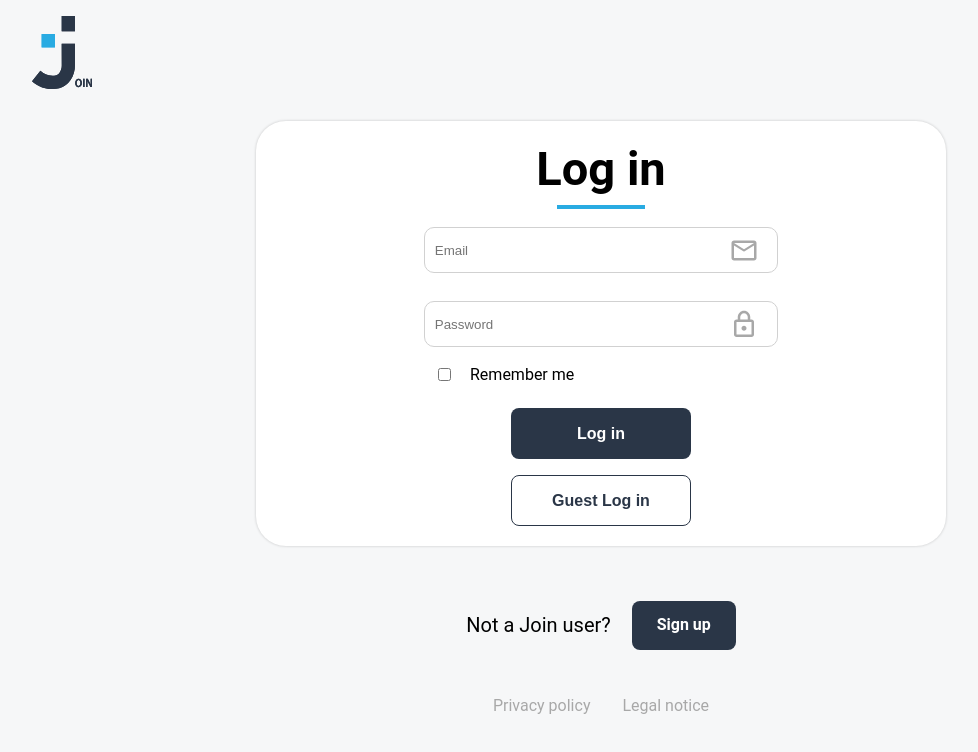
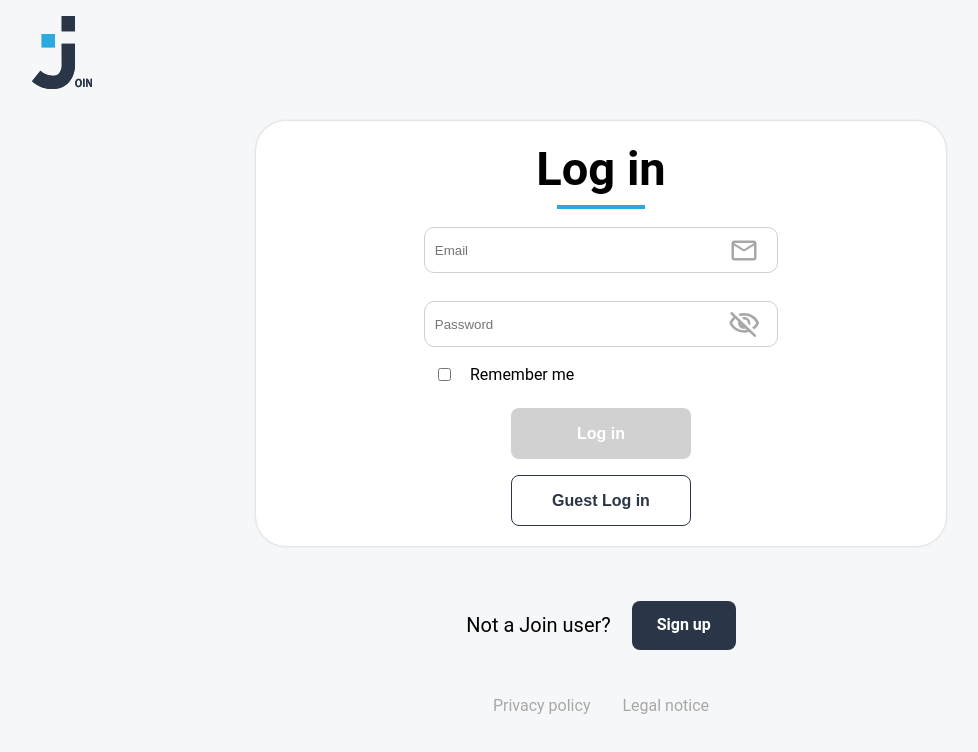
Before and after one commit to MarijanDupkovic/Join, an Angular app: page /login in a window 1280 px wide. Shown: the top 752 px of the page, without its empty margins (39-1017 px from the left). Built offline with nearby package versions, Linux system fonts and the light colour scheme.

Commit message:
Added formcontrols on signin

```diff
--- a/src/app/components/Authentication/sign-in/sign-in.component.html
+++ b/src/app/components/Authentication/sign-in/sign-in.component.html
@@ -1,8 +1,7 @@
-
 <ng-container *ngIf="isAnimation">
 
-  <div class="frame sign-in"  >
-    <div class="main-container" >
+  <div class="frame sign-in">
+    <div class="main-container">
       <div>
         <h1>Log in</h1>
         <hr>
@@ -15,9 +14,9 @@
           <img src="../../../../assets/img/inputs/mail.svg" alt="">
         </div>
         <div class="w-100 input-frame">
-          <input type="password" id="password" formControlName="password" class="form-control" placeholder="Password"
-            autocomplete="false">
-          <img src="../../../../assets/img/inputs/lock.svg" alt="">
+          <input id="password" [type]="showPassword ? 'password' : 'text'" formControlName="password"
+            class="form-control" placeholder="Password" autocomplete="false">
+          <img [src]="showPassword ? '../../../../assets/img/inputs/visibility_off.svg' : '../../../../assets/img/inputs/visibility.svg'" alt="" (click)="toggleShowPassword()">
         </div>
         <div class="checkBox-frame">
           <input type="checkbox" formControlName="remember" id="remember-me"> <span>Remember me</span>
@@ -25,11 +24,9 @@
 
 
         <div class="btn-frame">
-          <button type="submit" class="blue-btn">Log in</button>
+          <button type="submit" class="blue-btn" [disabled]="!signInForm.valid" [class.disabled]="!signInForm.valid">Log in</button>
           <button class="white-btn">Guest Log in</button>
         </div>
-
-
       </form>
     </div>
     <div class="toSignUp-frame">
--- a/src/app/components/Authentication/sign-in/sign-in.component.scss
+++ b/src/app/components/Authentication/sign-in/sign-in.component.scss
@@ -15,7 +15,7 @@ input[type="text"], input[type="password"], input[type="email"]{
   border-radius: 10px;
   outline: none;
   height: 24px;
-
+  cursor: pointer;
   &:focus {
     border: 1px solid #29ABE2;
   }
@@ -32,6 +32,9 @@ input[type="text"], input[type="password"], input[type="email"]{
     top:10;
     right: 5%;
     width: 30px;
+  }
+  .ng-invalid.ng-dirty{
+    border: 1px solid red;
   }
 }
 
@@ -108,3 +111,9 @@ form {
     height: calc(100vh - 80px - 80px) !important;
   }
 }
+
+.disabled{
+  cursor: not-allowed;
+  background-color: #D1D1D1;
+  color: #fff;
+}
--- a/src/app/components/Authentication/sign-in/sign-in.component.ts
+++ b/src/app/components/Authentication/sign-in/sign-in.component.ts
@@ -1,7 +1,7 @@
 import { CommonModule } from '@angular/common';
 import { HttpClient } from '@angular/common/http';
 import { Component } from '@angular/core';
-import { FormControl, FormGroup, ReactiveFormsModule } from '@angular/forms';
+import { FormControl, FormGroup, ReactiveFormsModule, Validators } from '@angular/forms';
 import { AuthService } from '../../../services/auth.service';
 import { Router } from '@angular/router';
 import { AnimationServiceService } from '../../../services/animation-service.service';
@@ -15,17 +15,37 @@ import { AnimationServiceService } from '../../../services/animation-service.ser
 })
 export class SignInComponent {
   signInForm = new FormGroup({
-    email: new FormControl(''),
-    password: new FormControl(''),
+    email: new FormControl('',[Validators.required, Validators.email]),
+    password: new FormControl('',[Validators.required, Validators.minLength(8)]),
     remember: new FormControl(''),
   });
+
+  savedEmail: string | null;
+  savedPassword: string | null;
+  savedRemember: string | null;
 
   errorCode?: number;
   errorMessage?: string;
   loading: boolean = false;
-  public  isAnimation = false;
-  static  isAnimation:boolean;
-  constructor(private auth: AuthService, private router: Router,private animationService: AnimationServiceService) { }
+  public isAnimation = false;
+  static isAnimation: boolean;
+
+
+  showPassword = true;
+
+  constructor(private auth: AuthService, private router: Router,private animationService: AnimationServiceService) {
+    this.savedEmail = localStorage.getItem('email');
+    this.savedPassword = localStorage.getItem('password');
+    this.savedRemember = localStorage.getItem('remember');
+
+    if (this.savedEmail && this.savedPassword && this.savedRemember) {
+      this.signInForm.setValue({
+        email: this.savedEmail,
+        password: this.savedPassword,
+        remember: this.savedRemember
+      });
+    }
+  }
 
   ngOnInit(): void {
 
@@ -37,11 +57,21 @@ export class SignInComponent {
       this.isAnimation = true;
     });
   }
-
+  toggleShowPassword() {
+    this.showPassword = !this.showPassword;
+  }
 
   onSubmit() {
     this.setLoading(true);
-
+    if (this.signInForm.value.remember) {
+      localStorage.setItem('email', this.signInForm.value.email!);
+      localStorage.setItem('password', this.signInForm.value.password!);
+      localStorage.setItem('remember', this.signInForm.value.remember!);
+    } else {
+      localStorage.removeItem('email');
+      localStorage.removeItem('password');
+      localStorage.removeItem('remember');
+    }
     let body: Object = {
       email: this.signInForm.value.email,
       password: this.signInForm.value.password,
--- a/src/app/components/Authentication/sign-up/sign-up.component.scss
+++ b/src/app/components/Authentication/sign-up/sign-up.component.scss
@@ -15,7 +15,7 @@ input[type="text"], input[type="password"], input[type="email"]{
   border-radius: 10px;
   outline: none;
   height: 24px;
-
+  cursor: pointer;
   &:focus {
     border: 1px solid #29ABE2;
   }
```
Also changed, not shown: src/assets/img/inputs/visibility.svg (added), src/assets/img/inputs/visibility_off.svg (added).
